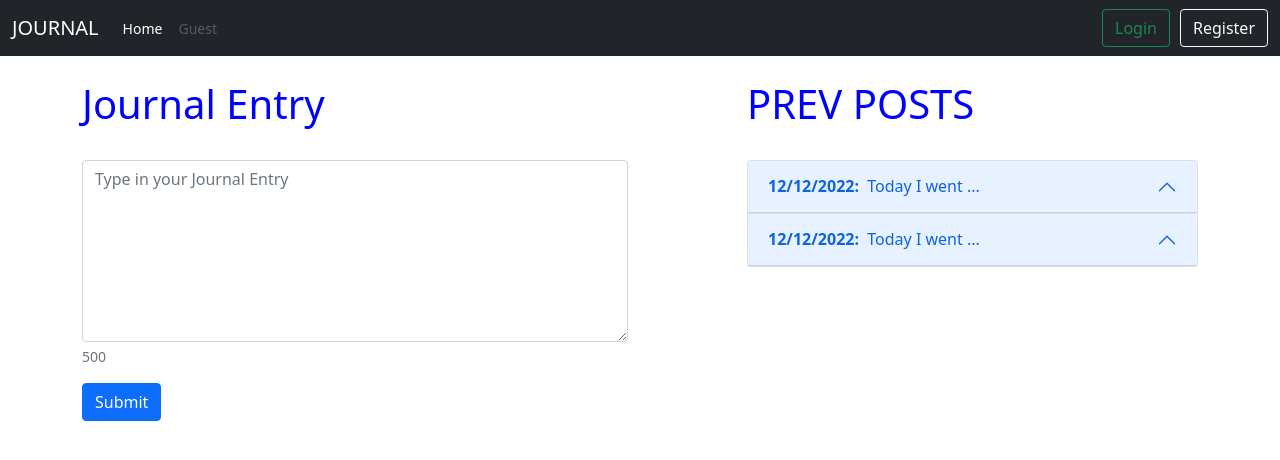
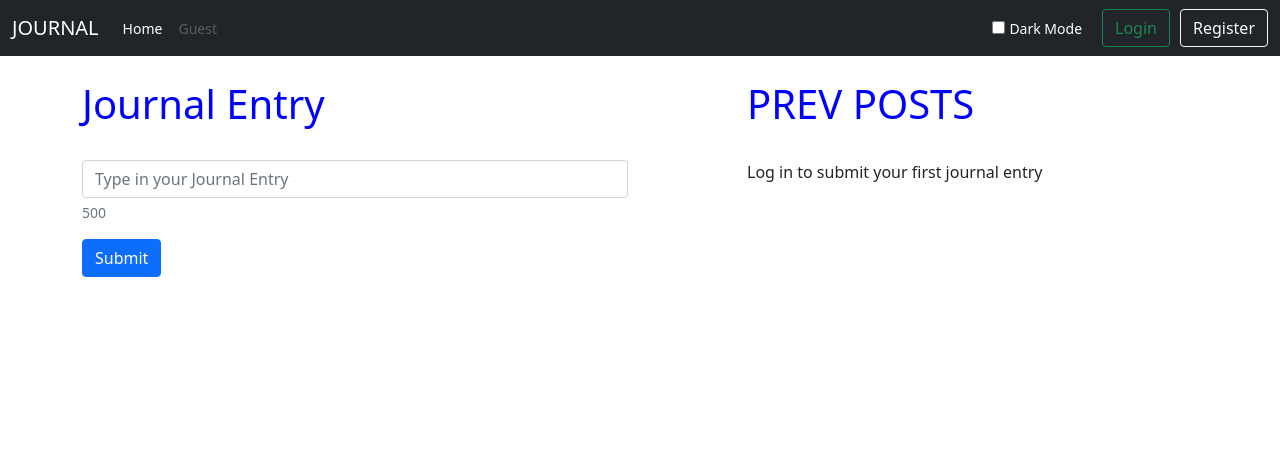
Before and after one commit to FelixWaweru/journal_exer, a Django app: page / in a window 1280 px wide. Shown: the top 460 px of the page. Run offline with Django 3.2, Linux system fonts and the light colour scheme; some libraries are stand-ins or nearby versions.

Commit message:
Linked template to db context

```diff
--- a/journal/forms.py
+++ b/journal/forms.py
@@ -22,3 +22,15 @@
     class Meta:
         model = User
         fields = ('username',)
+
+# The Journal submission form
+class EntrySumbission(forms.Form):
+    submission = forms.CharField(widget=forms.TextInput(attrs={
+        'placeholder': 'Type in your Journal Entry',
+        'class':'form-control',
+        'id':'journal_entry',
+        'rows':'7',
+        'onkeydown':'countChars()',
+        'onkeyup':'countChars()',
+        'onmouseout':'countChars()'
+    }))
--- a/journal/static/css/style.css
+++ b/journal/static/css/style.css
@@ -1,3 +1,12 @@
 h1{
     color: blue;
 }
+
+body{
+    background: #121212;
+}
+
+/* Dark Theme: https: //stackoverflow.com/questions/56511466/how-to-create-a-jquery-function-to-toggle-dark-mode */
+/* .form-control{
+    background-color: #202020;
+} */
--- a/journal/templates/base.html
+++ b/journal/templates/base.html
@@ -1,4 +1,5 @@
 {% load static %}
+{% load crispy_forms_tags %}
 
 <!doctype html>
 <html lang="en">
--- a/journal/templates/index.html
+++ b/journal/templates/index.html
@@ -5,11 +5,11 @@
     <div class="col-md-6">
         <h1>Journal Entry</h1>
         </br>
-        <form type="submit">
+        <form type="POST" >
+          {% csrf_token %}
           <div class="mb-3">
-            <!--<label for="journal_entry" class="form-label">Journal Entry</label>-->
-            <textarea class="form-control" id="journal_entry" rows="7"
-                      placeholder="Type in your Journal Entry" onkeydown="countChars()" onkeyup="countChars()" onmouseout="countChars()"></textarea>
+            <!-- <textarea class="form-control" id="journal_entry" rows="7" placeholder="Type in your Journal Entry" onkeydown="countChars()" onkeyup="countChars()" onmouseout="countChars()"></textarea> -->
+              {{ form.submission }}
             <div id="entry_counter" class="form-text">500</div>
           </div>
           <button type="submit" class="btn btn-primary">Submit</button>
@@ -24,32 +24,26 @@
         </br>
 
         <div class="accordion" id="accordionExample">
+          {% if entries == '' %}
+          Log in to submit your first journal entry
+          {% else %}
 
+          {% for entry in entries %}
           <div class="accordion-item">
-            <h2 class="accordion-header" id="heading1">
-              <button class="accordion-button" type="button" data-bs-toggle="collapse" data-bs-target="#collapse1" aria-expanded="false" aria-controls="collapse1">
-                  <strong>12/12/2022:</strong>&nbsp Today I went ...
+            <h2 class="accordion-header" id="heading{{ entry.id }}">
+              <button class="accordion-button" type="button" data-bs-toggle="collapse" data-bs-target="#collapse{{ entry.id }}" aria-expanded="false" aria-controls="collapse{{ entry.id }}">
+                  <strong>{{ entry.entry_date }}</strong>
               </button>
             </h2>
-            <div id="collapse1" class="accordion-collapse collapse" aria-labelledby="heading1" data-bs-parent="#accordionExample">
+            <div id="collapse{{ entry.id }}" class="accordion-collapse collapse" aria-labelledby="heading{{ entry.id }}" data-bs-parent="#accordionExample">
               <div class="accordion-body">
-                Today I went to hell. It is shown by default, until the collapse plugin adds the appropriate classes that we use to style each element. These classes control the overall appearance, as well as the showing and hiding via CSS transitions. You can modify any of this with custom CSS or overriding our default variables. It's also worth noting that just about any HTML can go within the <code>.accordion-body</code>, though the transition does limit overflow.
+                {{ entry.text_post }}
               </div>
             </div>
           </div>
+          {% endfor %}
+          {% endif %}
 
-          <div class="accordion-item">
-            <h2 class="accordion-header" id="heading2">
-              <button class="accordion-button" type="button" data-bs-toggle="collapse" data-bs-target="#collapse2" aria-expanded="false" aria-controls="collapse1">
-                  <strong>12/12/2022:</strong>&nbsp Today I went ...
-              </button>
-            </h2>
-            <div id="collapse2" class="accordion-collapse collapse" aria-labelledby="heading2" data-bs-parent="#accordionExample">
-              <div class="accordion-body">
-                Today I went to hell. It is shown by default, until the collapse plugin adds the appropriate classes that we use to style each element. These classes control the overall appearance, as well as the showing and hiding via CSS transitions. You can modify any of this with custom CSS or overriding our default variables. It's also worth noting that just about any HTML can go within the <code>.accordion-body</code>, though the transition does limit overflow.
-              </div>
-            </div>
-          </div>
         </div>
         </br></br>
 
--- a/journal/templates/navbar.html
+++ b/journal/templates/navbar.html
@@ -29,6 +29,12 @@
         {% endif %}
 
       </ul>
+
+      <div class="custom-control custom-switch" style="margin-right: 20px;">
+        <input type="checkbox" class="custom-control-input" id="customSwitch1">
+        <label class="custom-control-label" style="color: #ffffff; font-size: 14px;">Dark Mode</label>
+      </div>
+
       {% if user.is_authenticated %}
         <a href="{% url 'logout' %}" class="btn btn-outline-danger">Logout</a>
       {% else %}
--- a/journal/views.py
+++ b/journal/views.py
@@ -5,9 +5,11 @@
 from django.contrib.auth.views import LoginView
 from django.contrib.auth.signals import user_logged_in, user_logged_out, user_login_failed
 from django.contrib.auth.forms import UserCreationForm
-from .forms import SignUpForm, CustomUserCreationForm
+from .forms import SignUpForm, CustomUserCreationForm, EntrySumbission
+from .models import Entry
 from django.urls import reverse_lazy
 from django.views import generic
+from django.core.exceptions import ObjectDoesNotExist
 from django.contrib.auth import get_user_model
 
 User = get_user_model()
@@ -16,8 +18,33 @@
 
 # Views
 def home(request):
-    #return HttpResponse("Hello World")
-    return render(request, 'index.html', {})
+    if request.method == 'POST' and form.is_valid():
+        user_id = request.user
+        text_post = str(form.cleaned_data.get('submission'))
+        entry_date = timezone.now
+
+        entry = Entry.objects.create(
+        user_id=user_id, text_post=text_post, entry_date=entry_date)
+        entry.save()
+        messages.success(request, "Journal Entry Submitted")
+    else:
+        form = EntrySumbission()
+
+    try:
+        entry = Entry.objects.filter(user_id=request.user)
+        main_context = {
+            'entries': entry,
+            'form': form
+        }
+        return render(request, 'index.html', main_context)
+
+    except:
+        main_context = {
+            'entries': '',
+            'form': form
+        }
+        return render(request, 'index.html', main_context)
+
 
 
 class signup(generic.CreateView):
--- a/journal_exer/settings.py
+++ b/journal_exer/settings.py
@@ -47,6 +47,7 @@
     'django.contrib.sessions',
     'django.contrib.messages',
     'django.contrib.staticfiles',
+    'crispy_forms',
     'journal'
 ]
 
@@ -73,6 +74,7 @@
                 'django.template.context_processors.request',
                 'django.contrib.auth.context_processors.auth',
                 'django.contrib.messages.context_processors.messages',
+                # 'journal.context_processors.prev_entries',
             ],
         },
     },
```
Also changed, not shown: journal/context_processors.py (added, +18 -0 lines).
